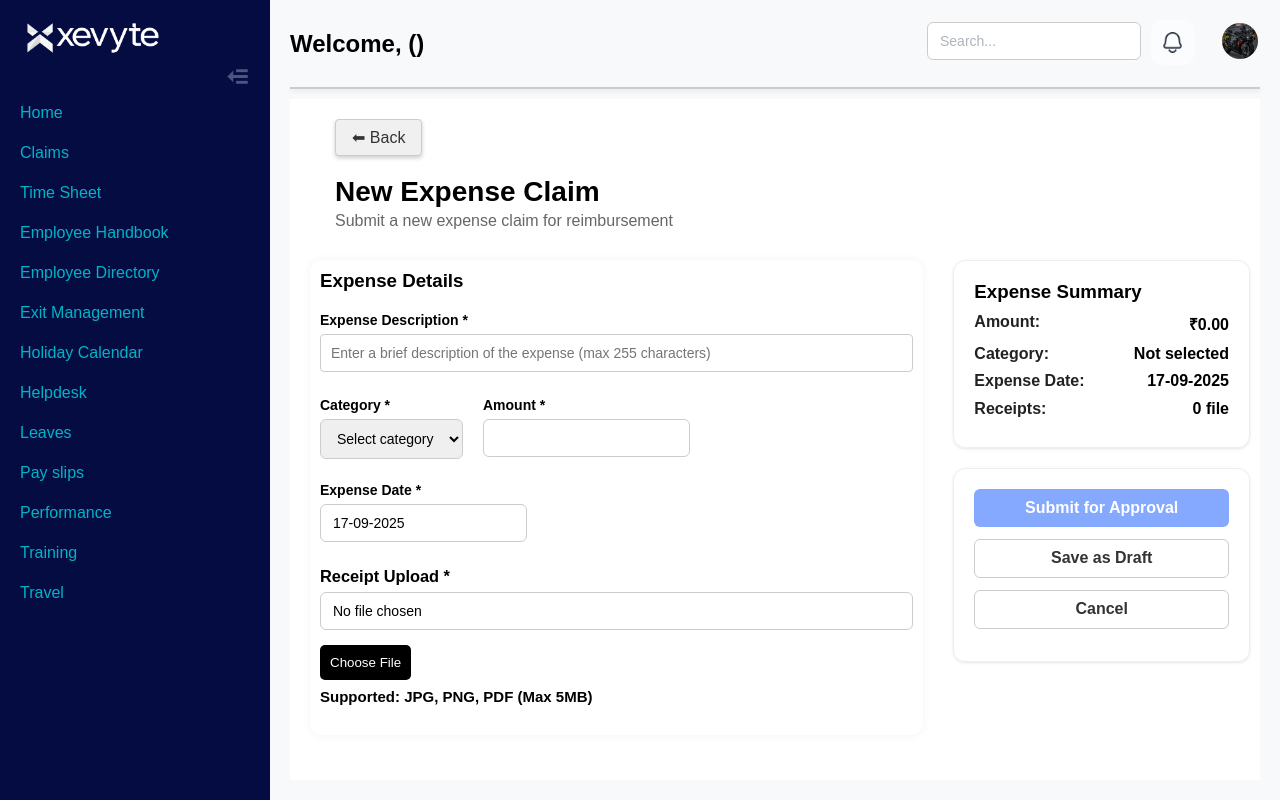
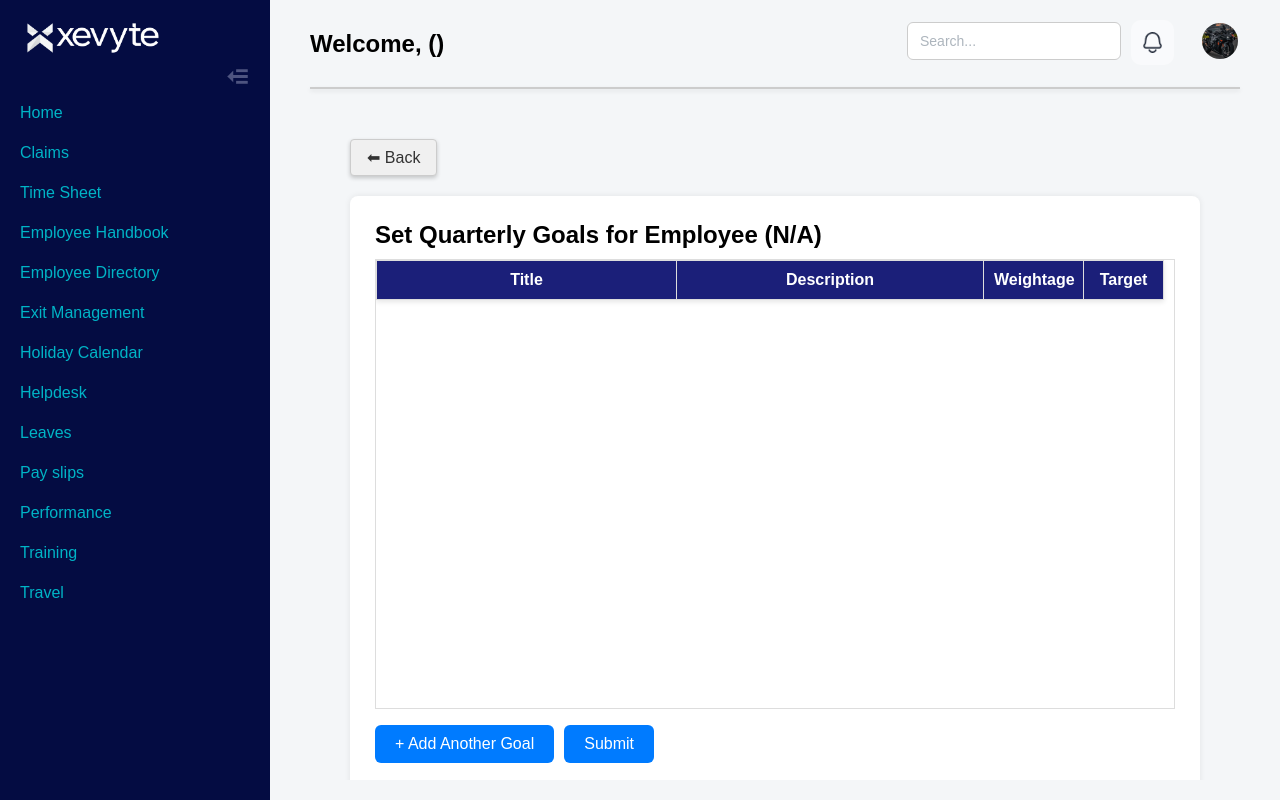
Before and after one commit to Admin-Xevyte/Xevyte_Connect, a React (Create React App) app in the folder employee-login-portal_backup_local/employee-login-portal/: page /myteam/newgoal in a window 1280 px wide. Built offline with nearby package versions, Linux system fonts and the light colour scheme.

Commit message:
Update Newgoal.js

```diff
--- a/employee-login-portal_backup_local/employee-login-portal/src/pages/Newgoal.js
+++ b/employee-login-portal_backup_local/employee-login-portal/src/pages/Newgoal.js
@@ -1,459 +1,334 @@
-import "./Newclaim.css";
-import { Link, useNavigate, useLocation } from 'react-router-dom';
-import React, { useState, useEffect, useRef } from 'react';
-import axios from "axios";
-import DatePicker from "react-datepicker";
-import "react-datepicker/dist/react-datepicker.css";
+import React, { useEffect, useRef, useState } from 'react';
+import { Link, useLocation, useNavigate } from 'react-router-dom';
+import './Dashboard.css';
+import './Newgoal.css';
  import Sidebar from './Sidebar.js';
-function NewClaim() {
+const NewGoals = () => {
   const location = useLocation();
   const navigate = useNavigate();
+const tbodyRef = useRef(null);
 
-  const [receiptPreviewUrl, setReceiptPreviewUrl] = useState(null);
+  // ✅ Logged-in employee (from localStorage)
+  const loggedInEmployeeId = localStorage.getItem("employeeId");
+  const [employeeName, setEmployeeName] = useState(localStorage.getItem("employeeName") || 'User');
 
-  const fileInputRef = useRef(null);
+  // ✅ Selected employee (from navigation or localStorage)
+  const initialSelectedEmployeeId = location.state?.employeeId || localStorage.getItem('selectedEmployeeId') || '';
+  const initialSelectedEmployeeName = location.state?.employeeName || localStorage.getItem('selectedEmployeeName') || '';
 
-  const [draftLoaded, setDraftLoaded] = useState(false);
-  const [originalDraftId, setOriginalDraftId] = useState(null);
+  const [selectedEmployeeId, setSelectedEmployeeId] = useState(initialSelectedEmployeeId);
+  const [selectedEmployeeName, setSelectedEmployeeName] = useState(initialSelectedEmployeeName);
+  const employeeId = localStorage.getItem("employeeId");
+
+  const [searchTerm, setSearchTerm] = useState('');
+
+  const [successMessage, setSuccessMessage] = useState("");
+
+  const [goals, setGoals] = useState([]);
 
 
-  const employeeId = localStorage.getItem("employeeId");
-  const employeeName = localStorage.getItem("employeeName");
-  const allowedCategories = ["Food", "Accomodation", "Travel", "Medical", "Mobile", "Office", "Others"];
-  const allowedTypes = ['image/jpeg', 'image/png', 'application/pdf'];
-  const maxFileSize = 5 * 1024 * 1024;
-  const getTodayDate = () => new Date().toISOString().split("T")[0];
-const [formData, setFormData] = useState({
-  employeeId: "",
-  name: "",
-  expenseDescription: "",  // 🔁 instead of description
-  category: "",
-  amount: "",
-  expenseDate: getTodayDate(),  // 🔁 instead of date
-  businessPurpose: "",
-  additionalNotes: ""
-})
-  const [receiptFile, setReceiptFile] = useState(null);
-  const [message, setMessage] = useState("");
-  const [error, setError] = useState("");
-  const [fieldErrors, setFieldErrors] = useState({});
-  const getMaxDate = () => new Date().toISOString().split("T")[0];
-  const getMinDate = () => {
-    const date = new Date();
-    date.setDate(date.getDate() - 90);
-    return date.toISOString().split("T")[0];
+  const getCurrentQuarter = () => {
+    const month = new Date().getMonth() + 1;
+    if (month <= 3) return 'Q1';
+    if (month <= 6) return 'Q2';
+    if (month <= 9) return 'Q3';
+    return 'Q4';
   };
 
-  const handleChange = (e) => {
-    const { name, value } = e.target;
-    setFormData((prev) => ({ ...prev, [name]: value }));
-    setFieldErrors((prev) => ({ ...prev, [name]: "" }));
+  // ✅ Goals setup for selected employee
+  useEffect(() => {
+    if (selectedEmployeeId) {
+      localStorage.setItem('selectedEmployeeId', selectedEmployeeId);
+      localStorage.setItem('selectedEmployeeName', selectedEmployeeName);
+
+      const quarter = location.state?.quarter || getCurrentQuarter();
+
+      setGoals([
+        {
+          goalId: '',
+          employeeId: selectedEmployeeId,
+          employeeName: selectedEmployeeName,
+          quarter,
+          goalTitle: location.state?.goalTitle || '',
+          goalDescription: location.state?.goalDescription || '',
+          target: location.state?.target || '',
+          metric: location.state?.metric || '',
+          acknowledgedBy: '',
+          acknowledgedAt: '',
+          startDate: location.state?.startDate || '',
+          endDate: location.state?.endDate || '',
+          targetDate: location.state?.targetDate || '',
+          previousGoalId: location.state?.previousGoalId || null,
+        },
+      ]);
+    }
+  }, [selectedEmployeeId, selectedEmployeeName, location.state]);
+
+const handleChange = (index, field, value) => {
+  const trimmedValue = value.slice(0, 255); // limit to 255 chars
+  const updatedGoals = [...goals];
+  updatedGoals[index][field] = trimmedValue;
+  setGoals(updatedGoals);
 };
 
- const handleFileChange = (e) => {
-  const file = e.target.files[0];
+const addGoal = () => {
+  setGoals(prevGoals => [
+    ...prevGoals,
+    {
+      goalId: '',
+      employeeId: selectedEmployeeId,
+      employeeName: selectedEmployeeName,
+      quarter: getCurrentQuarter(),
+      goalTitle: '',
+      goalDescription: '',
+      target: '',
+      metric: '',
+      acknowledgedBy: '',
+      acknowledgedAt: '',
+    },
+  ]);
 
-  if (file) {
-    // 1. Define allowed file types and max size
-    const allowedTypes = ['image/jpeg', 'image/png', 'application/pdf'];
-    const maxSize = 5 * 1024 * 1024; // 5MB in bytes
+  setTimeout(() => {
+    if (tbodyRef.current) {
+      tbodyRef.current.scrollTop = tbodyRef.current.scrollHeight;
+    }
+  }, 100);  // slight delay to let React update the DOM
+};
 
-    // 2. Perform File Type Validation
-    if (!allowedTypes.includes(file.type)) {
-      setFieldErrors((prev) => ({
-        ...prev,
-        receiptFile: "Unsupported file type. Only JPG, PNG, and PDF are allowed."
-      }));
-      setReceiptFile(null);
-      setReceiptPreviewUrl(null);
+
+  const removeGoal = (index) => {
+    const updatedGoals = goals.filter((_, i) => i !== index);
+    setGoals(updatedGoals);
+  };
+
+  const handleSubmit = async (e) => {
+    e.preventDefault();
+
+    if (!selectedEmployeeId) {
+      alert('Selected Employee ID is missing. Cannot submit goals.');
       return;
     }
 
-    // 3. Perform File Size Validation
-    if (file.size > maxSize) {
-      setFieldErrors((prev) => ({
-        ...prev,
-        receiptFile: "Maximum upload file size allowed is 5MB."
-      }));
-      setReceiptFile(null);
-      setReceiptPreviewUrl(null);
-      return;
+    try {
+      const previousGoalId = goals[0]?.previousGoalId;
+
+      // Submit all new goals
+      for (const goal of goals) {
+        goal.employeeId = selectedEmployeeId;
+        const response = await fetch('http://3.7.139.212:8080/api/goals/assign', {
+          method: 'POST',
+          headers: { 'Content-Type': 'application/json' },
+          body: JSON.stringify(goal),
+        });
+
+        if (!response.ok) {
+          const errorText = await response.text();
+          throw new Error(`Failed to save goal: ${errorText}`);
+        }
       }
 
-    // 4. If both validations pass, update state
-    setFieldErrors((prev) => ({
-      ...prev,
-      receiptFile: null,
-    }));
-    setReceiptFile(file);
-    const url = URL.createObjectURL(file);
-    setReceiptPreviewUrl(url);
+      // Delete previous goal if reassign
+      if (previousGoalId) {
+        await fetch(`http://3.7.139.212:8080/api/goals/delete/${previousGoalId}`, { method: 'DELETE' });
+      }
 
-  } else {
-    // No file selected
-    setReceiptFile(null);
-    setReceiptPreviewUrl(null);
-    setFieldErrors((prev) => ({
-      ...prev,
-      receiptFile: "No file selected",
-    }));
+      alert('Goals submitted successfully!');
+      navigate(-1);
+
+    } catch (error) {
+      alert('Error submitting goals: ' + error.message);
+      console.error('Detailed error:', error);
     }
   };
 
-const validateRequired = () => {
-  const missingFields = [];
-
-  if (!formData.expenseDescription.trim()) missingFields.push("expense description");
-  if (!formData.category || formData.category === "Select category") missingFields.push("category");
-  if (!formData.amount || Number(formData.amount) <= 0) missingFields.push("amount");
-  if (!formData.expenseDate) missingFields.push("expense date");
-  if (!receiptFile) missingFields.push("receipt");
-
-  // Additional date validation
-  if (formData.expenseDate) {
-    const selectedDate = new Date(formData.expenseDate);
-    const today = new Date();
-    const todayStart = new Date(today.getFullYear(), today.getMonth(), today.getDate());
-    const ninetyDaysAgoStart = new Date(todayStart);
-    ninetyDaysAgoStart.setDate(todayStart.getDate() - 90);
-    const selectedDateStart = new Date(selectedDate.getFullYear(), selectedDate.getMonth(), selectedDate.getDate());
-
-    if (selectedDateStart > todayStart || selectedDateStart < ninetyDaysAgoStart) {
-      missingFields.push("valid expense date");
-    }
-  }
-
-  if (missingFields.length > 0) {
-    const formatted = missingFields.join(", ");
-    setError(`Please fill the required fields: ${formatted}`);
-    return false;
-  }
-
-  setError("");
-  return true;
-};
-
-const handleSubmit = async () => {
-    // Validate that all required fields are filled.
-    if (!validateRequired()) return;
-
-    // Create a data object with property names that EXACTLY match
-    // the field names of your 'Claim' entity on the backend.
-    const claimData = {
-        employeeId: formData.employeeId,
-        name: formData.name,
-        // The backend expects expenseDescription and expenseDate,
-        // but the 'submitUpdatedDraft' method will correctly map these from the Claim entity.
-        expenseDescription: formData.expenseDescription,
-        category: formData.category,
-        amount: formData.amount,
-        expenseDate: formData.expenseDate,
-        businessPurpose: formData.businessPurpose,
-        additionalNotes: formData.additionalNotes,
-    };
-
-    const data = new FormData();
-    // Append the correctly structured data object as a JSON string.
-    data.append("claim", JSON.stringify(claimData));
-
-    // Attach the receipt file to the FormData object if it exists.
-    if (receiptFile) {
-        data.append("receiptFile", receiptFile);
-    }
-
-    try {
-        if (originalDraftId) {
-            // ✅ CORRECTED: Use axios.put for submitting an updated draft
-            await axios.put(
-                `http://3.7.139.212:8080/claims/submit-draft/${originalDraftId}`,
-                data,
-                { headers: { "Content-Type": "multipart/form-data" } }
-            );
-            setMessage("Expense claim submitted successfully from draft!");
-
-            // Clear the draft-related state variables after successful submission.
-            setOriginalDraftId(null);
-            setDraftLoaded(false);
-
-            // Navigate to the claims status page after a brief delay.
-            // setTimeout(() => {
-            //     navigate("/claim-status?refresh=true");
-            // }, 2000);
-        } else {
-            // If it's a brand new claim, use a POST request to the main 'submit' endpoint.
-            await axios.post(
-                "http://3.7.139.212:8080/claims/submit",
-                data,
-                { headers: { "Content-Type": "multipart/form-data" } }
-            );
-            setMessage("Expense claim submitted successfully!");
-
-            // Navigate to the claims status page after a brief delay.
-            // setTimeout(() => {
-            //     navigate("/claim-status?refresh=true");
-            // }, 2000);
-        }
-
-        // Reset the form regardless of whether a new claim or a draft was submitted.
-        setFormData({
-            category: "",
-            amount: "",
-            expenseDescription: "",
-            expenseDate: getTodayDate(),
-            businessPurpose: "",
-            additionalNotes: ""
-        });
-        setReceiptFile(null);
-        setReceiptPreviewUrl(null);
-        if (fileInputRef.current) fileInputRef.current.value = null;
-
-        // Clear success/error messages after a delay.
-        setTimeout(() => setMessage(""), 2000);
-        setError("");
-
-    } catch (err) {
-        console.error("Submission error:", err);
-        setError("Submission failed. Try again.");
-        setMessage("");
-    }
-};
-
-const handleSaveDraft = async () => {
-  const draftPayload = {
-    expenseId: originalDraftId || null,
-    employeeId: formData.employeeId,
-    name: formData.name,
-    description: formData.expenseDescription,
-    category: formData.category,
-    amount: formData.amount,
-    date: formData.expenseDate,
-    businessPurpose: formData.businessPurpose,
-    additionalNotes: formData.additionalNotes,
-    status: "draft"
-  };
-
-  const data = new FormData();
-  data.append("claimDraft", JSON.stringify(draftPayload));
-  if (receiptFile) {
-    data.append("receiptFile", receiptFile);
-  }
-
-  try {
-    let res;
-    if (originalDraftId) {
-      // Update existing draft
-      res = await axios.put(
-        `http://3.7.139.212:8080/claims/draft/${originalDraftId}`,
-        data,
-        { headers: { "Content-Type": "multipart/form-data" } }
-      );
-      setMessage("Draft updated successfully!");
-    } else {
-      // Create a new draft
-      res = await axios.post(
-        "http://3.7.139.212:8080/claims/draft",
-        data,
-        { headers: { "Content-Type": "multipart/form-data" } }
-      );
-      setMessage("Draft saved successfully!");
-      // Update the state with the new draft's ID
-      setOriginalDraftId(res.data.id);
-    }
-
-    setError("");
-
-    // ✅ ADDED: Clear the form and state after successful save
-    setFormData({
-      employeeId: localStorage.getItem("employeeId"),
-      name: localStorage.getItem("employeeName"),
-      expenseDescription: "",
-      category: "",
-      amount: "",
-      expenseDate: getTodayDate(),
-      businessPurpose: "",
-      additionalNotes: ""
-    });
-    setReceiptFile(null);
-    setReceiptPreviewUrl(null);
-    if (fileInputRef.current) fileInputRef.current.value = "";
-    setOriginalDraftId(null);
-
-    setTimeout(() => setMessage(""), 2000);
-  } catch (err) {
-    console.error("Error saving draft:", err);
-    setError("Failed to save draft. Try again.");
-    setMessage("");
-  }
-};
   return (
        <Sidebar>
-      <div className="main-area">
-
-        <div className="dashboard-header"   style={{
-    padding: '20px 20px 0px 40px ',
-    paddingLeft: '30px',
-  }}>
-
-
-        </div>
-
-        <div className="new-claim-wrapper">
+      <div className="main-content">
   <button
           onClick={() => navigate(-1)}
           style={{
-        padding: "8px 16px", // Slightly reduced padding
+            padding: "8px 16px",
             backgroundColor: "#f0f0f0",
             color: "#333",
             fontSize: "16px",
             border: "1px solid #ccc",
             borderRadius: "4px",
             cursor: "pointer",
-      margin: "0px 20px 20px 45px", // Top and bottom margins only
+            margin: "20px 0 20px 0",
             boxShadow: "0 2px 4px rgba(0,0,0,0.2)",
             transition: "background-color 0.3s ease",
-        width: "fit-content", // Make width only as big as content
+            width: "fit-content",
             display: "block",
-   // Ensure it respects margin auto if needed
           }}
         >
           ⬅ Back
         </button>
-          <h2 className="page-title">New Expense Claim</h2>
-          <p className="page-subtitle">Submit a new expense claim for reimbursement</p>
+        {/* ✅ Below divider - Selected employee workflow */}
+        <div className="goal-container3">
+          <h2>Set Quarterly Goals for {selectedEmployeeName || 'Employee'} ({selectedEmployeeId || 'N/A'})</h2>
+          {/* <h2>Set Quarterly Goals</h2> */}
 
-          <div className="form-main-layout">
-            <div className="expense-details">
-              <h3 style={{ marginBottom: "20px" }}>Expense Details</h3>
+          <form onSubmit={handleSubmit}>
+          <div
+  ref={tbodyRef}  // Add ref here
+  style={{
+    maxHeight: "calc(100vh - 350px)", // Fixed height for scroll container
+    overflowY: "auto",
+    display: "block",      // Important to keep table header fixed width
+  }}
+  className="table-wrapper"
+>
+  <table className="goals-table1 goals-style" style={{ width: "100%", tableLayout: "fixed" }}>
+              <thead>
+  <tr>
+    <th style={{ width: '300px', textAlign: 'center' }}>Title</th>
+    <th style={{ textAlign: 'center' }}>Description</th>
+    <th style={{ width: '100px', textAlign: 'center' }}>Weightage</th>
+    <th style={{ width: '80px', textAlign: 'center' }}>Target</th>
+  </tr>
+</thead>
 
-              <div className="form-group">
-                <label>Expense Description *</label>
-                <input
-                  name="expenseDescription"
-                  value={formData.expenseDescription}
-                  onChange={handleChange}
-                  placeholder="Enter a brief description of the expense (max 255 characters)"
+             <tbody>
+
+                  {goals.map((goal, index) => (
+                    <tr key={index}>
+
+<td>
+  <textarea
+    value={goal.goalTitle}
+    onChange={(e) => handleChange(index, 'goalTitle', e.target.value)}
     maxLength={255}
+    rows={4}
+    wrap="soft"
+    style={{
+      width: "100%",
+      height: "auto",
+      resize: "none",
+      padding: "8px 10px",
+      fontSize: "14px",
+      lineHeight: "1.5",
+      boxSizing: "border-box",
+      overflowY: "scroll",
+      scrollbarWidth: "none",
+      msOverflowStyle: "none"
+    }}
+    required
   />
-                {fieldErrors.expenseDescription && (
-                  <p className="error-text">{fieldErrors.expenseDescription}</p>
-                )}
-              </div>
+</td>
 
-              <div className="form-row">
-                <div className="form-group">
-                  <label>Category *</label>
-                  <select name="category" value={formData.category} onChange={handleChange}>
-                    <option>Select category</option>
-                    {allowedCategories.map((cat) => (
-                      <option key={cat} value={cat}>{cat}</option>
-                    ))}
-                  </select>
-                  {fieldErrors.category && <p className="error-text">{fieldErrors.category}</p>}
-                </div>
-                <div className="form-group">
-                  <label>Amount *</label>
+
+<td>
+  <textarea
+    rows={4}
+    value={goal.goalDescription}
+    onChange={(e) => handleChange(index, 'goalDescription', e.target.value)}
+    maxLength={255}
+    wrap="soft" // or "hard" if you want actual line breaks inserted
+    required
+    style={{
+      width: "100%",
+      fontSize: "14px",
+      lineHeight: "1.5",
+      padding: "8px 10px",
+      resize: "none",
+      boxSizing: "border-box",
+      fontFamily: "inherit"
+    }}
+  />
+</td>
+
+
+<td style={{ position: "relative" }}>
   <input
     type="text"
-  name="amount"
-  value={formData.amount}
+    value={goal.metric}
     onChange={(e) => {
-    const value = e.target.value;
-    // Check if value contains only digits and length <= 10
-    if (/^\d*$/.test(value) && value.length <= 10) {
-      handleChange(e);
+      const val = e.target.value;
+      if (val === '' || (/^\d{1,3}$/.test(val) && parseInt(val) <= 100)) {
+        handleChange(index, 'metric', val);
       }
+    }}
+    required
+    style={{
+      width: "100%",
+      height: "100px",       // match textarea height (approx 4 rows)
+      boxSizing: "border-box",
+      padding: "8px 10px",   // same padding as textarea
+      fontSize: "14px",
+      fontFamily: "inherit",
+      resize: "none"         // to visually match textarea style
+    }}
+  />
+  <span style={{
+    position: "absolute",
+    right: "8px",
+    top: "50%",
+    transform: "translateY(-50%)",
+    pointerEvents: "none",
+    color: "#555"
+  }}></span>
+</td>
+
+<td>
+  <div style={{ display: "flex", flexDirection: "column", width: "100%", alignItems: "center" }}>
+    <input
+      type="text"
+      maxLength={1}
+      value={goal.target || ""}
+      onChange={(e) => {
+        const val = e.target.value;
+        if (val === '' || /^[0-9]$/.test(val)) {
+          handleChange(index, "target", val);
+        }
+      }}
+      required
+      style={{
+        width: "100%",
+        height: "100px",
+        boxSizing: "border-box",
+        padding: "8px 10px",
+        fontSize: "14px",
+        fontFamily: "inherit",
+        marginBottom: "3px"
       }}
     />
 
-                  {fieldErrors.amount && <p className="error-text">{fieldErrors.amount}</p>}
+    {goals.length > 1 && (
+      <button
+        type="button"
+        onClick={() => removeGoal(index)}
+        style={{
+          background: "transparent",
+          border: "none",
+          color: "black",
+          fontSize: "18px",
+          cursor: "pointer",
+          padding: 0,
+          margin: 0,
+          lineHeight: 1
+        }}
+      >
+        &minus;
+      </button>
+    )}
   </div>
-              </div>
-              <div className="form-group">
-                <label>Expense Date *</label>
-                <DatePicker
-  selected={formData.expenseDate ? new Date(formData.expenseDate) : null}
-  onChange={(date) => {
-    if (date) {
-      // Format as yyyy-MM-dd for internal state (e.g., backend)
-      const formatted = date.toISOString().split("T")[0];
-      setFormData((prev) => ({ ...prev, expenseDate: formatted }));
-      setFieldErrors((prev) => ({ ...prev, expenseDate: "" }));
-    }
-  }}
-  dateFormat="dd-MM-yyyy"  // ✅ This updates the display format
-  minDate={new Date(getMinDate())}
-  maxDate={new Date(getMaxDate())}
-  showMonthDropdown
-  showYearDropdown
-  dropdownMode="select"
-  placeholderText="Select date"
-  className="your-custom-classname-if-needed"
-/>
+</td>
 
-                {fieldErrors.expenseDate && <p className="error-text">{fieldErrors.expenseDate}</p>}
+                    </tr>
+                  ))}
+                </tbody>
+              </table>
             </div>
 
-              <div className="form-group">
-                <label><h3>Receipt Upload *</h3></label>
-                <div className="custom-file-input-wrapper">
-                  <input
-                    type="text"
-                    className="custom-file-input-display"
-                    value={receiptFile ? receiptFile.name : "No file chosen"}
-                    readOnly
-                    onClick={() => fileInputRef.current.click()}
-                  />
-                  <button
-                    type="button"
-                    className="custom-file-input-button"
-                    onClick={() => fileInputRef.current.click()}
-                  >
-                    Choose File
-                  </button>
-                  <input
-                    type="file"
-                    ref={fileInputRef}
-                    onChange={handleFileChange}
-                    accept="image/*,application/pdf"
-                    style={{ display: 'none' }}
-                  />
+            <div className="goal-actions">
+              <button type="button" onClick={addGoal} className="add-btn">+ Add Another Goal</button>
+              <button type="submit" className="save-btn">Submit</button>
             </div>
-                <p className="receipt-hint" style={{ fontWeight: 'bold' , color: "black", fontSize: "15px"}}>Supported: JPG, PNG, PDF (Max 5MB)</p>
-                {fieldErrors.receiptFile && (
-
-  <p style={{ color: 'red', marginTop: '4px', fontSize: '0.9rem' }}>{fieldErrors.receiptFile}</p>
-                )}
-              </div>
-            </div>
-
-            <div className="side-widgets">
-              <div className="summary-box">
-                <h3>Expense Summary</h3>
-                <div className="summary-item"><span>Amount:</span> <strong>₹{formData.amount || '0.00'}</strong></div>
-                <div className="summary-item"><span>Category:</span> <strong>{formData.category || 'Not selected'}</strong></div>
-                <div className="summary-item">
-  <span>Expense Date:</span>
-  <strong>
-    {formData.expenseDate
-      ? formData.expenseDate.split('-').reverse().join('-')
-      : 'Not selected'}
-  </strong>
-</div>
-
-                <div className="summary-item"><span>Receipts:</span> <strong>{receiptFile ? '1 file' : '0 file'}</strong></div>
-              </div>
-              <div className="actions-box">
-                <button className="btn primary" onClick={handleSubmit}>Submit for Approval</button>
-                <button className="btn secondary" onClick={handleSaveDraft}>Save as Draft</button>
-                <Link to="/home0" className="btn secondary" style={{ textDecoration: 'none' }}>Cancel</Link>
-                {error && <p style={{ color: 'red', marginTop: '10px' }}>{error}</p>}
-                {message && <p style={{ color: 'green', marginTop: '10px' }}>{message}</p>}
-              </div>
-            </div>
-          </div>
+          </form>
         </div>
       </div>
   </Sidebar>
   );
-}
-export default NewClaim;
+};
+
+export default NewGoals;
```
Lines whose indentation alone changed are shown as unchanged.
